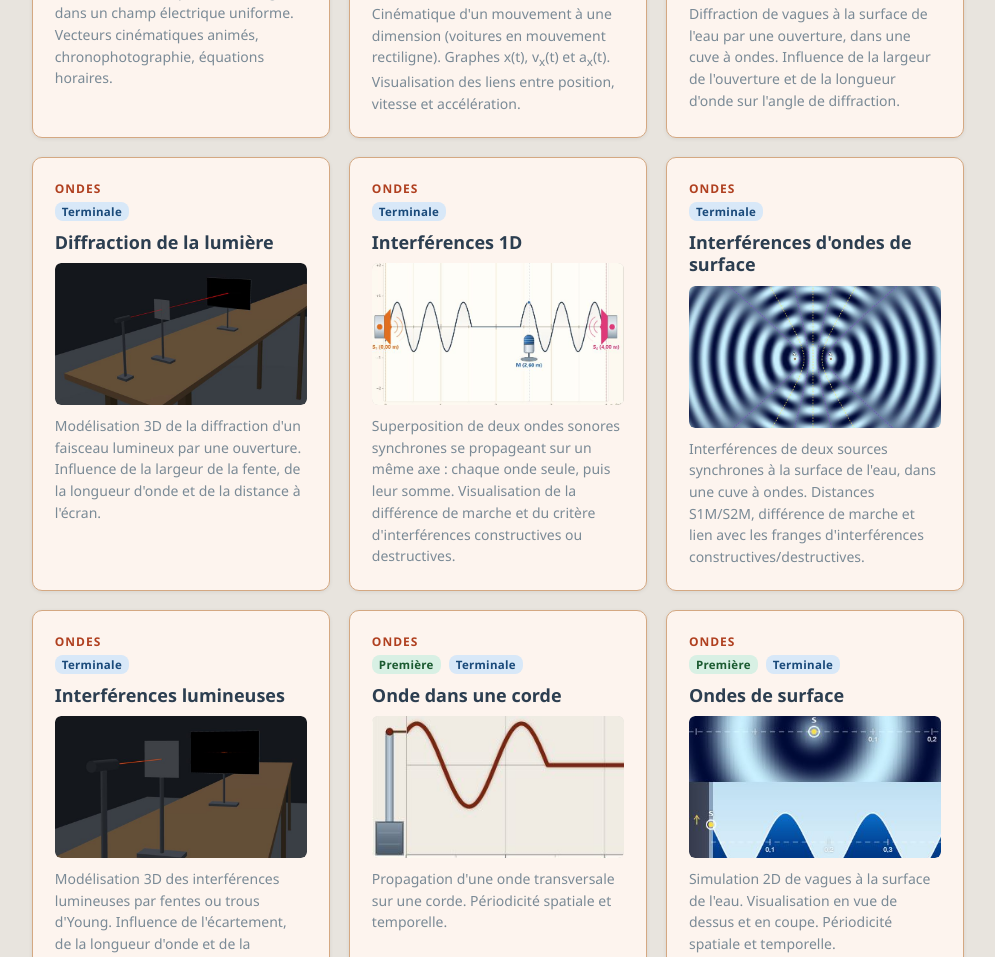
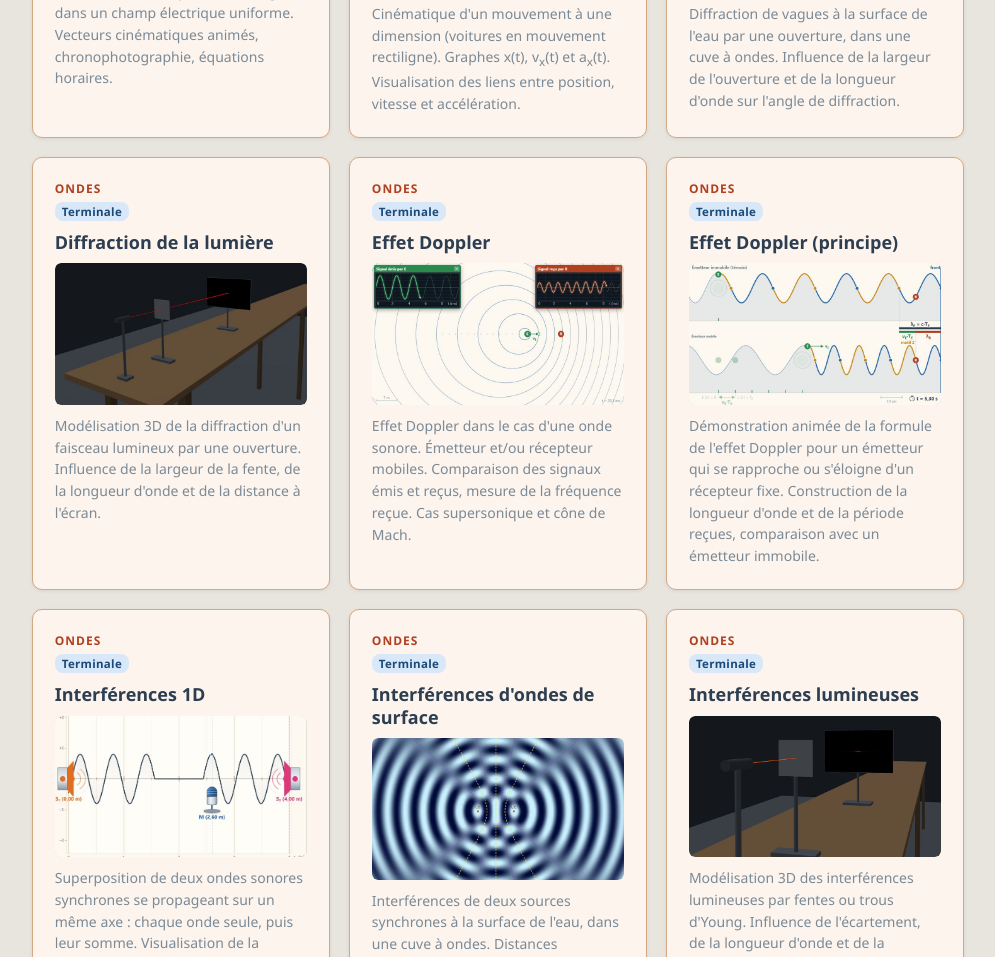
Before and after one commit to Berdous-pc/simulations-physique, a plain HTML site: page index.html in a window 1280 px wide. Shown: the part 1714-2671 px from the top of the page, without its empty margins (265-1260 px from the left). Drawn offline with Linux system fonts and the light colour scheme.

Commit message:
Accueil : cartes Effet Doppler (principe) et Effet Doppler (Ondes, Terminale) avec apercus 16:9 (frise masquee pour Principe, ecrans d'oscilloscope visibles pour Effet Doppler) ; doppler/ ajoute au sitemap ; CONTEXTE_PROJET.md a jour (carte et ligne Doppler, discipline Maths et theme Outils mathematiques, filtres decoches par defaut et bouton Tout afficher, apercus manquants, environnement)
Co-Authored-By: Claude Opus 5.5 <noreply@anthropic.com>

```diff
--- a/index.html
+++ b/index.html
@@ -934,6 +934,44 @@
           </div>
         </a>
 
+        <!-- Ondes — Effet Doppler (principe) ────────────── -->
+        <a class="card theme-physique"
+           href="doppler/#demonstration"
+           data-discipline="physique"
+           data-theme="ondes"
+           data-levels="terminale">
+          <div class="card-meta">
+            <span class="card-theme theme-physique">Ondes</span>
+            <span class="card-level level-terminale">Terminale</span>
+          </div>
+          <div class="card-title">Effet Doppler (principe)</div>
+          <div class="card-preview">
+            <img src="assets/previews/doppler-principe.jpg" alt="Aperçu Effet Doppler (principe)" width="800" height="450" loading="lazy">
+          </div>
+          <div class="card-desc">
+            Démonstration animée de la formule de l'effet Doppler pour un émetteur qui se rapproche ou s'éloigne d'un récepteur fixe. Construction de la longueur d'onde et de la période reçues, comparaison avec un émetteur immobile.
+          </div>
+        </a>
+
+        <!-- Ondes — Effet Doppler ───────────────────────── -->
+        <a class="card theme-physique"
+           href="doppler/#vue-de-dessus"
+           data-discipline="physique"
+           data-theme="ondes"
+           data-levels="terminale">
+          <div class="card-meta">
+            <span class="card-theme theme-physique">Ondes</span>
+            <span class="card-level level-terminale">Terminale</span>
+          </div>
+          <div class="card-title">Effet Doppler</div>
+          <div class="card-preview">
+            <img src="assets/previews/doppler-effet.jpg" alt="Aperçu Effet Doppler" width="800" height="450" loading="lazy">
+          </div>
+          <div class="card-desc">
+            Effet Doppler dans le cas d'une onde sonore. Émetteur et/ou récepteur mobiles. Comparaison des signaux émis et reçus, mesure de la fréquence reçue. Cas supersonique et cône de Mach.
+          </div>
+        </a>
+
         <!-- Optique — Lentille mince ─────────────────── -->
         <a class="card theme-physique"
            href="lentille/"
--- a/sitemap.xml
+++ b/sitemap.xml
@@ -1,6 +1,6 @@
 <?xml version="1.0" encoding="UTF-8"?>
 <urlset xmlns="http://www.sitemaps.org/schemas/sitemap/0.9">
-  <url><loc>https://berdouspc.com/</loc><lastmod>2026-11-03</lastmod></url>
+  <url><loc>https://berdouspc.com/</loc><lastmod>2026-11-15</lastmod></url>
   <url><loc>https://berdouspc.com/atome/</loc><lastmod>2026-10-08</lastmod></url>
   <url><loc>https://berdouspc.com/champ_uniforme/</loc><lastmod>2026-09-11</lastmod></url>
   <url><loc>https://berdouspc.com/cinematique/</loc><lastmod>2026-09-26</lastmod></url>
@@ -10,6 +10,7 @@
   <url><loc>https://berdouspc.com/derivee/</loc><lastmod>2026-09-11</lastmod></url>
   <url><loc>https://berdouspc.com/diffraction/</loc><lastmod>2026-09-13</lastmod></url>
   <url><loc>https://berdouspc.com/dissolution/</loc><lastmod>2026-10-08</lastmod></url>
+  <url><loc>https://berdouspc.com/doppler/</loc><lastmod>2026-11-15</lastmod></url>
   <url><loc>https://berdouspc.com/electrochimie/</loc><lastmod>2026-10-27</lastmod></url>
   <url><loc>https://berdouspc.com/equilibre/</loc><lastmod>2026-09-11</lastmod></url>
   <url><loc>https://berdouspc.com/interferences/</loc><lastmod>2026-09-13</lastmod></url>
```
Also changed, not shown: assets/previews/doppler-effet.jpg (added), assets/previews/doppler-principe.jpg (added), 1 other file.
